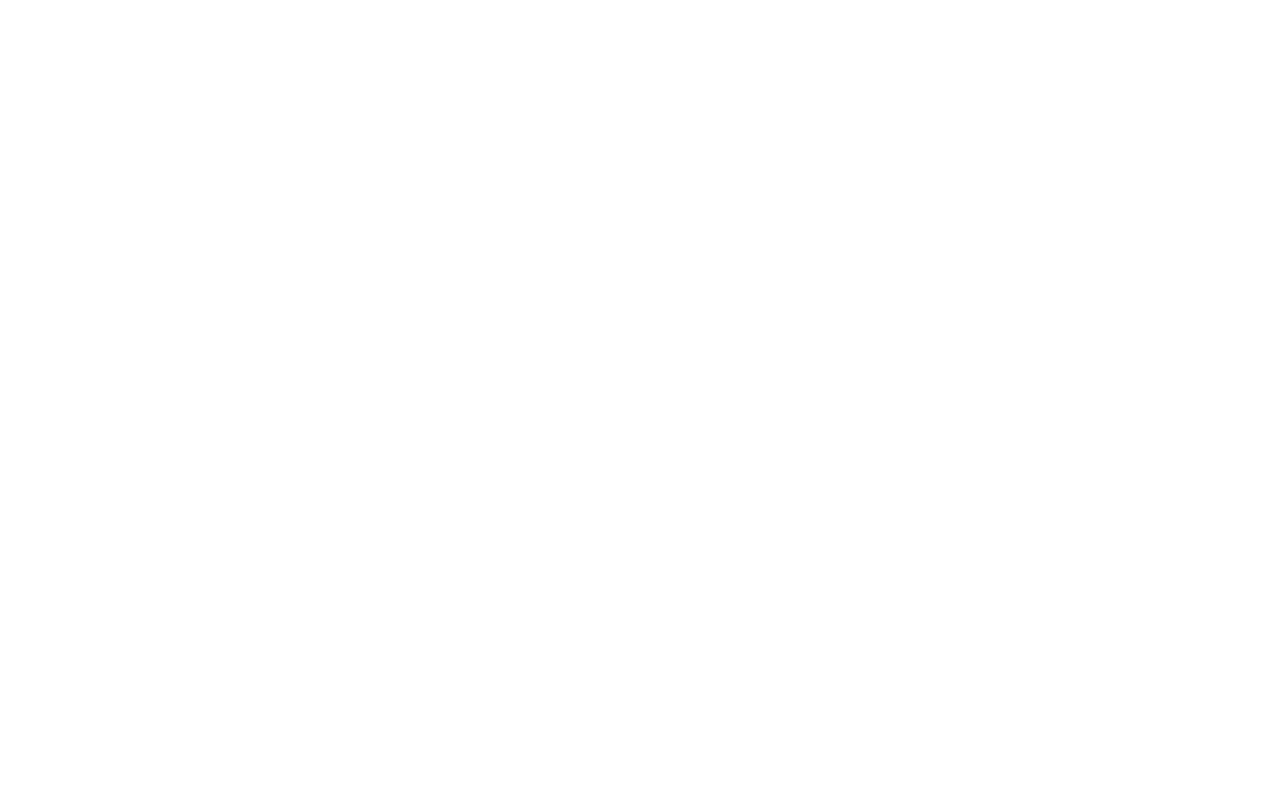
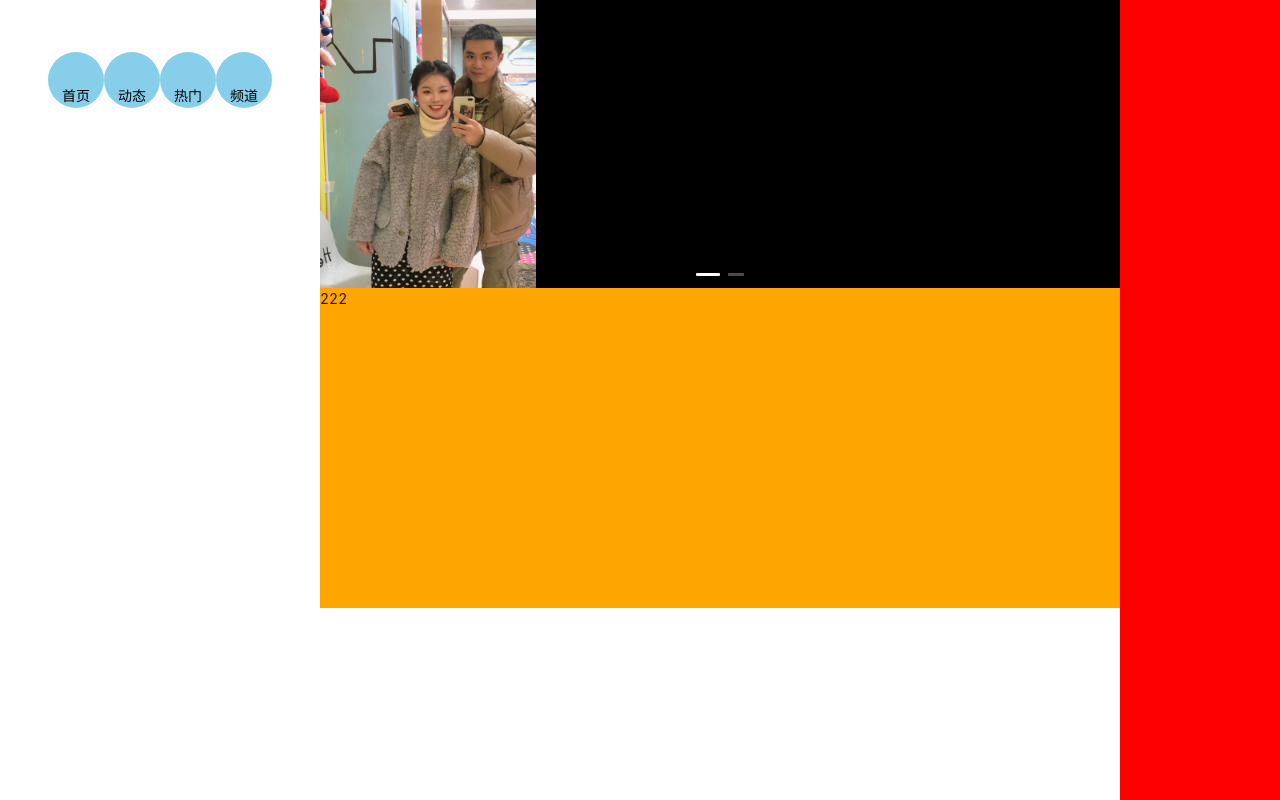
Before and after one commit to Carlos-Handsome-TJ/CI-demo, a React (Create React App) app: page /home in a window 1280 px wide. Before the commit this address had no page. Built offline with nearby package versions, Linux system fonts and the light colour scheme.

Commit message:
fix:导航组件样式调整

```diff
--- a/package.json
+++ b/package.json
@@ -13,6 +13,7 @@
     "@types/react-dom": "^17.0.9",
     "@types/react-router-dom": "^5.3.2",
     "antd": "^4.16.13",
+    "axios": "^0.27.2",
     "react": "^17.0.2",
     "react-dom": "^17.0.2",
     "react-router-dom": "^6.0.2",
--- a/public/index.html
+++ b/public/index.html
@@ -12,4 +12,5 @@
 <body>
 <div id="root"></div>
 </body>
+<script src="//at.alicdn.com/t/font_1912758_q1r8d9rv9t.js"></script>
 </html>
--- a/src/component/home/nav.tsx
+++ b/src/component/home/nav.tsx
@@ -1,5 +1,10 @@
 import * as React from "react";
 import styled from "styled-components";
+
+interface initialNavList {
+  name: string;
+  icon: string;
+}
 
 const Nav = React.memo(() => {
   return (
@@ -9,26 +14,35 @@ const Nav = React.memo(() => {
   );
 });
 
-const ToolList = React.memo(() => {
+const ToolList: React.FC<{}> = React.memo(() => {
+  const [navList, setNavList] = React.useState<initialNavList[] | null>([
+    { name: "首页", icon: "#icon-shutiao" },
+    { name: "动态", icon: "#icon-zhenzhunaicha" },
+    { name: "热门", icon: "#icon-xuegao" },
+    { name: "频道", icon: "#icon-kele" },
+  ]);
   return (
     <>
       <UlContainer>
-        <LiContainer>
-          <i className={"iconfont"}>&#xe658;</i>
-          首页
-        </LiContainer>
-        <LiContainer>
-          <i className={"iconfont"}>&#xe659;</i>
-          动态
-        </LiContainer>
-        <LiContainer>
-          <i className={"iconfont"}>&#xe65a;</i>
-          热门
-        </LiContainer>
-        <LiContainer>
-          <i className={"iconfont"}>&#xe65c;</i>
-          频道
-        </LiContainer>
+        {navList &&
+          navList.map((item, index) => {
+            return (
+              <LiContainer key={item.name}>
+                <AContainer>
+                  <IconDivContainer>
+                    <svg
+                      className="icon"
+                      style={{ fontSize: "2rem" }}
+                      aria-hidden="true"
+                    >
+                      <use xlinkHref={item.icon}></use>
+                    </svg>
+                    <IConPContainer>{item.name}</IConPContainer>
+                  </IconDivContainer>
+                </AContainer>
+              </LiContainer>
+            );
+          })}
       </UlContainer>
     </>
   );
@@ -37,21 +51,35 @@ const ToolList = React.memo(() => {
 const NavContainer = styled.div`
   width: 100%;
   height: 100vh;
-  //background: blue;
 `;
 const UlContainer = styled.ul`
   display: flex;
   width: 100%;
   height: 5rem;
-  line-height: 5rem;
-  //background: red;
   list-style: none;
   margin: 0;
-  padding: 0;
+  padding: 5rem 3rem;
   justify-content: space-between;
+  align-items: center;
 `;
 const LiContainer = styled.li`
-  padding: 0 1rem;
+  width: 3.5rem;
+  height: 3.5rem;
+  background: skyblue;
+  box-sizing: border-box;
+  border-radius: 50%;
 `;
+const AContainer = styled.a`
+  display: inline-block;
+  width: 3.5rem;
+  height: 3.5rem;
+  color: #000;
+`;
+const IconDivContainer = styled.div`
+  width: 3.5rem;
+  height: 3.5rem;
+  text-align: center;
+`;
+const IConPContainer = styled.p``;
 
 export default Nav;
--- a/src/index.css
+++ b/src/index.css
@@ -8,22 +8,10 @@ html body {
   margin: 0;
   padding: 0;
 }
-
-@font-face {
-  font-family: "iconfont"; /* Project id 1912758 */
-  src: url("//at.alicdn.com/t/font_1912758_q1r8d9rv9t.woff2?t=1653921447923")
-      format("woff2"),
-    url("//at.alicdn.com/t/font_1912758_q1r8d9rv9t.woff?t=1653921447923")
-      format("woff"),
-    url("//at.alicdn.com/t/font_1912758_q1r8d9rv9t.ttf?t=1653921447923")
-      format("truetype");
+.icon {
+  width: 1em;
+  height: 1em;
+  vertical-align: -0.15em;
+  fill: currentColor;
+  overflow: hidden;
 }
-
-.iconfont {
-  font-family: "iconfont" !important;
-  font-size: 16px;
-  font-style: normal;
-  -webkit-font-smoothing: antialiased;
-  -webkit-text-stroke-width: 0.2px;
-  -moz-osx-font-smoothing: grayscale;
-}
--- a/src/index.tsx
+++ b/src/index.tsx
@@ -2,15 +2,15 @@ import React from "react";
 import ReactDOM from "react-dom";
 import "./index.css";
 import "antd/dist/antd.css";
-import { HashRouter } from "react-router-dom";
+import { BrowserRouter } from "react-router-dom";
 import App from "./App";
 import reportWebVitals from "./reportWebVitals";
 
 ReactDOM.render(
   <React.StrictMode>
-    <HashRouter>
+    <BrowserRouter>
       <App />
-    </HashRouter>
+    </BrowserRouter>
   </React.StrictMode>,
   document.getElementById("root")
 );
```
Also changed, not shown: 1 other file (tests, documents, lock files or other folders). Lines whose indentation alone changed are shown as unchanged.
